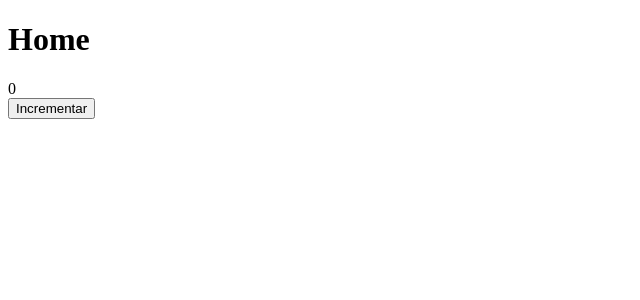
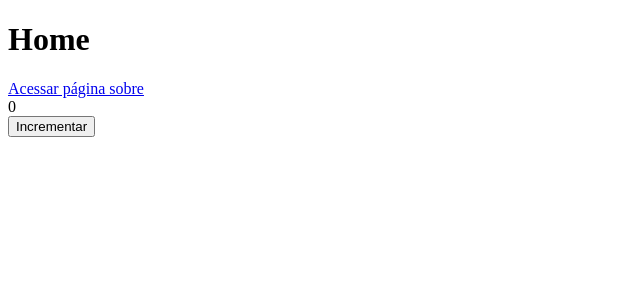
Before and after one commit to matheusv11/next-initial, a Next.js app: page / in a window 1280 px wide. Shown: the top 300 px of the page, without its empty margins (0-640 px from the left). Built offline with nearby package versions, Linux system fonts and the light colour scheme.

Commit message:
Navegaçao entre paginas

```diff
--- a/pages/index.js
+++ b/pages/index.js
@@ -1,9 +1,14 @@
 import { useState } from 'react';
+import Link from 'next/link';
 
 function Home (){
     return (
         <div>
             <h1>Home</h1>
+            <Link href="/sobre">
+                <a>Acessar página sobre</a>
+            </Link>
+
             <Contador/>
         </div>
     )
```
Also changed, not shown: pages/sobre.js (added, +15 -0 lines).
